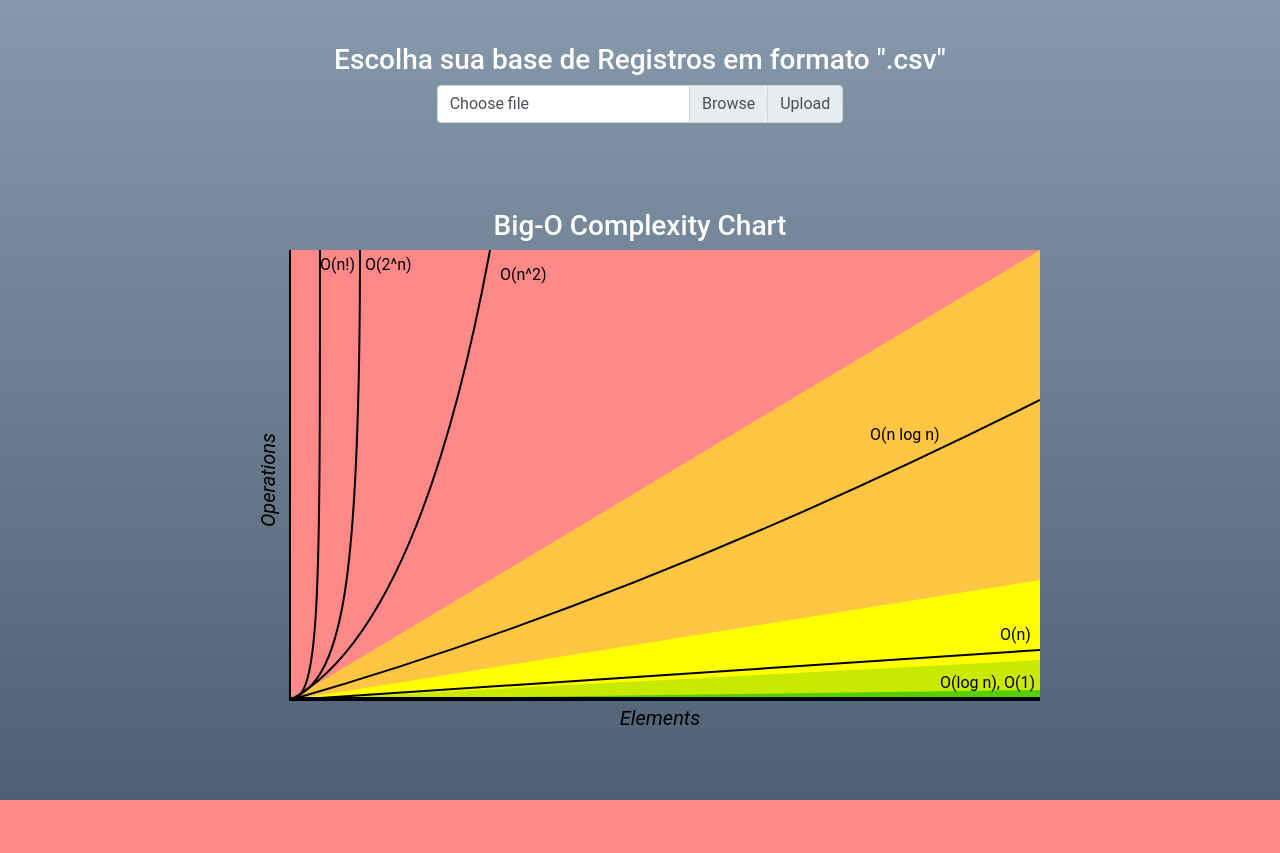
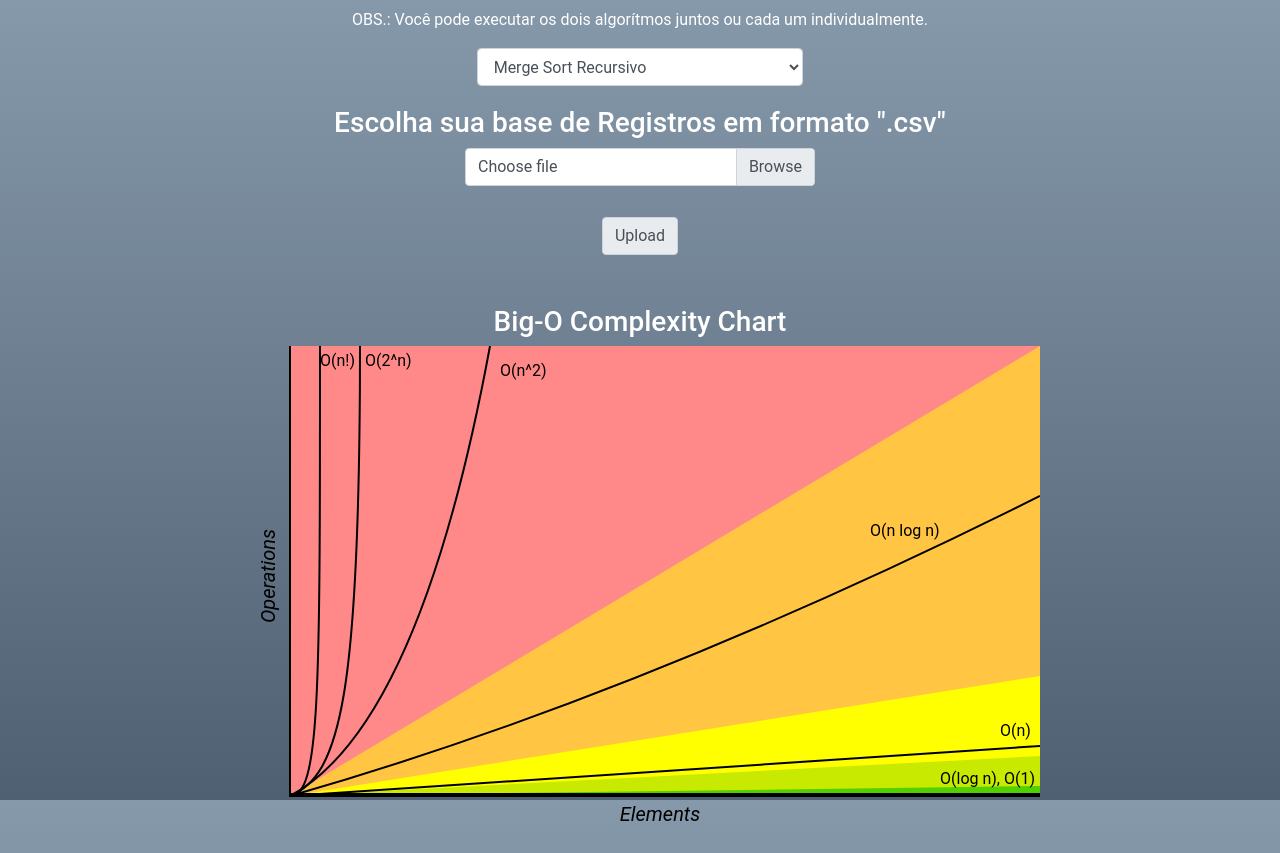
Before and after one commit to EDAII/List6_2018-02-Allan_Filipe, a Django app: page / in a window 1280 px wide. Before the commit the page ends 800 px from the top, so only its background shows below. Run offline with Django 3.2, Linux system fonts and the light colour scheme; some libraries are stand-ins or nearby versions.

Commit message:
Adding loading in result table and dropdown in home.

```diff
--- a/TrabalhosEDA6/Trabalho06/templates/home.html
+++ b/TrabalhosEDA6/Trabalho06/templates/home.html
@@ -1,83 +1,121 @@
 <!DOCTYPE html>
-<html lang="en" >
+<html lang="en">
 
 <head>
     <meta charset="UTF-8">
-  <title>Ordenador de CSVs</title>
+    <title>Dividir pra Conquistar</title>
     {% load static %}
     <!-- Bootstrap CSS -->
-  <link rel="stylesheet" href="https://maxcdn.bootstrapcdn.com/bootstrap/4.0.0/css/bootstrap.min.css" integrity="sha384-Gn5384xqQ1aoWXA+058RXPxPg6fy4IWvTNh0E263XmFcJlSAwiGgFAW/dAiS6JXm" crossorigin="anonymous">
+    <link rel="stylesheet" href="https://maxcdn.bootstrapcdn.com/bootstrap/4.0.0/css/bootstrap.min.css" integrity="sha384-Gn5384xqQ1aoWXA+058RXPxPg6fy4IWvTNh0E263XmFcJlSAwiGgFAW/dAiS6JXm"
+        crossorigin="anonymous">
     <!-- My CSS -->
     <link rel="stylesheet" type="text/css" href="{% static 'Trabalho06/style.css' %}">
 </head>
 
 <body class="background background-home">
 
+    <form id="form" class="container" method="post" enctype="multipart/form-data">
+        {% csrf_token %}
+
+        <div class="row" style="margin: 20px">
+            <h3 class="col-12 text-center" style="color:white">Escolha quais algorítmos de "Dividir pra Conquistar"
+                deseja executar no ".csv":</h3>
+
+            <div class="col-2"></div>
+            <p class="col-8 text-center" style="color:white">OBS.: Você pode executar os dois algorítmos juntos ou cada
+                um individualmente.</p>
+            <div class="col-2"></div>
+
+            <div class="col-4"></div>
+            <div class="col-4">
+                <select class="form-control" required id="inputGroupSelect" name="selectedOption">
+                    <option>Merge Sort Recursivo</option>
+                    <option>Contador de Inversões</option>
+                </select>
+            </div>
+            <div class="col-4"></div>
+        </div>
+
         <div class="row">
             <h3 class="col-12 text-center" style="color:white">Escolha sua base de Registros em formato ".csv"</h3>
             <div class="col-4"></div>
             <div class="col-4">
-            <form method="post" enctype="multipart/form-data">
-                {% csrf_token %}
                 <div class="input-group mb-3">
                     <div class="custom-file">
-                        <input type="file" required class="custom-file-input" id="inputGroupFile02" name="myfile" accept=".csv">
+                        <input type="file" required class="custom-file-input" id="inputGroupFile02" name="myfile"
+                            accept=".csv">
                         <label class="custom-file-label" for="inputGroupFile02">Choose file</label>
                     </div>
-                    <div class="input-group-append">
-                        <button class="input-group-text" type="submit">Upload</button>
                 </div>
             </div>
-            </form>
+            <div class="col-4"></div>
         </div>
-        <div class="col-4"></div>
 
-        <div class="col-12 text-center" style="margin-top: 70px">
+        <div class="row" style="margin-top: 15px; margin-bottom: 40px">
+            <div class="input-group-append column-in-center">
+                <div id="loader" class="loader-home" hidden="true"></div>
+                <button id="uploadButton" class="input-group-text" type="submit">Upload</button>
+            </div>
+        </div>
+
+        <div class="col-12 text-center" style="margin-top: 50px">
             <h3 id="chartTitle" style="color:white">Big-O Complexity Chart</h3>
             <svg id="chart" width="800" height="500" xmlns="http://www.w3.org/2000/svg">
                 <!-- horrible region -->
-                <path d="M50 450 L 50 0 L 800 0 L 800 450 Z" fill="#ff8989"/>
+                <path d="M50 450 L 50 0 L 800 0 L 800 450 Z" fill="#ff8989" />
                 <!-- bad region -->
-                <path d="M50 450 L 800 0 L 800 450 Z" fill="#FFC543"/>
+                <path d="M50 450 L 800 0 L 800 450 Z" fill="#FFC543" />
                 <!-- fair region -->
-                <path d="M50 450 L 800 450 L 800 330 Z" fill="yellow"/>
+                <path d="M50 450 L 800 450 L 800 330 Z" fill="yellow" />
                 <!-- good region -->
-                <path d="M50 450 L 800 450 L 800 410 Z" fill="#C8EA00"/>
+                <path d="M50 450 L 800 450 L 800 410 Z" fill="#C8EA00" />
                 <!-- excellent region -->
-                <path d="M50 450 L 800 450 L 800 440 Z" fill="#53d000"/>
+                <path d="M50 450 L 800 450 L 800 440 Z" fill="#53d000" />
 
                 <!-- axes -->
-                <path d="M50 0 L 50 450 L 800 450" fill="transparent" stroke="black" stroke-width="2"/>
+                <path d="M50 0 L 50 450 L 800 450" fill="transparent" stroke="black" stroke-width="2" />
 
-                <path d="M50 448 L 800 448" fill="transparent" stroke="black" stroke-width="2"/>
+                <path d="M50 448 L 800 448" fill="transparent" stroke="black" stroke-width="2" />
                 <text x="700" y="438" fill="black">O(log n), O(1)</text>
 
-                <path d="M50 450 L 800 400" fill="transparent" stroke="black" stroke-width="2"/>
+                <path d="M50 450 L 800 400" fill="transparent" stroke="black" stroke-width="2" />
                 <text x="760" y="390" fill="black">O(n)</text>
 
-                <path d="M50 450 Q 400 350, 800 150" fill="transparent" stroke="black" stroke-width="2"/>
+                <path d="M50 450 Q 400 350, 800 150" fill="transparent" stroke="black" stroke-width="2" />
                 <text x="630" y="190" fill="black">O(n log n)</text>
 
-                <path d="M50 450 Q 180 380, 250 0" fill="transparent" stroke="black" stroke-width="2"/>
+                <path d="M50 450 Q 180 380, 250 0" fill="transparent" stroke="black" stroke-width="2" />
                 <text x="260" y="30" fill="black">O(n^2)</text>
 
-                <path d="M50 450 C 100 430, 120 350, 120 0" fill="transparent" stroke="black" stroke-width="2"/>
+                <path d="M50 450 C 100 430, 120 350, 120 0" fill="transparent" stroke="black" stroke-width="2" />
                 <text x="125" y="20" fill="black">O(2^n)</text>
 
-                <path d="M50 450 C 80 450, 80 350, 80 0" fill="transparent" stroke="black" stroke-width="2"/>
+                <path d="M50 450 C 80 450, 80 350, 80 0" fill="transparent" stroke="black" stroke-width="2" />
                 <text x="80" y="20" fill="black">O(n!)</text>
 
-                <text x="0" y="0" transform="translate(30 230) rotate(-90)" style="dominant-baseline: middle; text-anchor: middle; font-size:20px; color: #555; font-size:20px; color: #555; font-style: italic;" fill="black">Operations</text>
-                <text x="0" y="0" transform="translate(420 470)" style="dominant-baseline: middle; text-anchor: middle; font-size:20px; color: #555; font-style: italic;" fill="black">Elements</text>
+                <text x="0" y="0" transform="translate(30 230) rotate(-90)" style="dominant-baseline: middle; text-anchor: middle; font-size:20px; color: #555; font-size:20px; color: #555; font-style: italic;"
+                    fill="black">Operations</text>
+                <text x="0" y="0" transform="translate(420 470)" style="dominant-baseline: middle; text-anchor: middle; font-size:20px; color: #555; font-style: italic;"
+                    fill="black">Elements</text>
             </svg>
         </div>
-    </div>
+    </form>
 
     <!-- Optional JavaScript -->
     <!-- jQuery first, then Popper.js, then Bootstrap JS -->
-    <script src="https://code.jquery.com/jquery-3.2.1.slim.min.js" integrity="sha384-KJ3o2DKtIkvYIK3UENzmM7KCkRr/rE9/Qpg6aAZGJwFDMVNA/GpGFF93hXpG5KkN" crossorigin="anonymous"></script>
-    <script src="https://cdnjs.cloudflare.com/ajax/libs/popper.js/1.12.9/umd/popper.min.js" integrity="sha384-ApNbgh9B+Y1QKtv3Rn7W3mgPxhU9K/ScQsAP7hUibX39j7fakFPskvXusvfa0b4Q" crossorigin="anonymous"></script>
-    <script src="https://maxcdn.bootstrapcdn.com/bootstrap/4.0.0/js/bootstrap.min.js" integrity="sha384-JZR6Spejh4U02d8jOt6vLEHfe/JQGiRRSQQxSfFWpi1MquVdAyjUar5+76PVCmYl" crossorigin="anonymous"></script>
+    <script src="https://code.jquery.com/jquery-3.2.1.slim.min.js" integrity="sha384-KJ3o2DKtIkvYIK3UENzmM7KCkRr/rE9/Qpg6aAZGJwFDMVNA/GpGFF93hXpG5KkN"
+        crossorigin="anonymous"></script>
+    <script src="https://cdnjs.cloudflare.com/ajax/libs/popper.js/1.12.9/umd/popper.min.js" integrity="sha384-ApNbgh9B+Y1QKtv3Rn7W3mgPxhU9K/ScQsAP7hUibX39j7fakFPskvXusvfa0b4Q"
+        crossorigin="anonymous"></script>
+    <script src="https://maxcdn.bootstrapcdn.com/bootstrap/4.0.0/js/bootstrap.min.js" integrity="sha384-JZR6Spejh4U02d8jOt6vLEHfe/JQGiRRSQQxSfFWpi1MquVdAyjUar5+76PVCmYl"
+        crossorigin="anonymous"></script>
+    <script>
+        $("#form").submit(function (e) {
+            document.getElementById("uploadButton").hidden = true;
+            document.getElementById("loader").hidden = false;
+        });
+    </script>
 
 </body>
+
 </html>
```
Also changed, not shown: TrabalhosEDA6/Trabalho06/static/Trabalho06/style.css (+27 -0 lines), TrabalhosEDA6/Trabalho06/templates/result.html (+10 -3 lines), TrabalhosEDA6/Trabalho06/static/images/Exemplo-CSV-Coins.png (deleted), TrabalhosEDA6/Trabalho06/static/images/Exemplo-CSV-Interval.png (deleted). Lines whose indentation alone changed are shown as unchanged.
